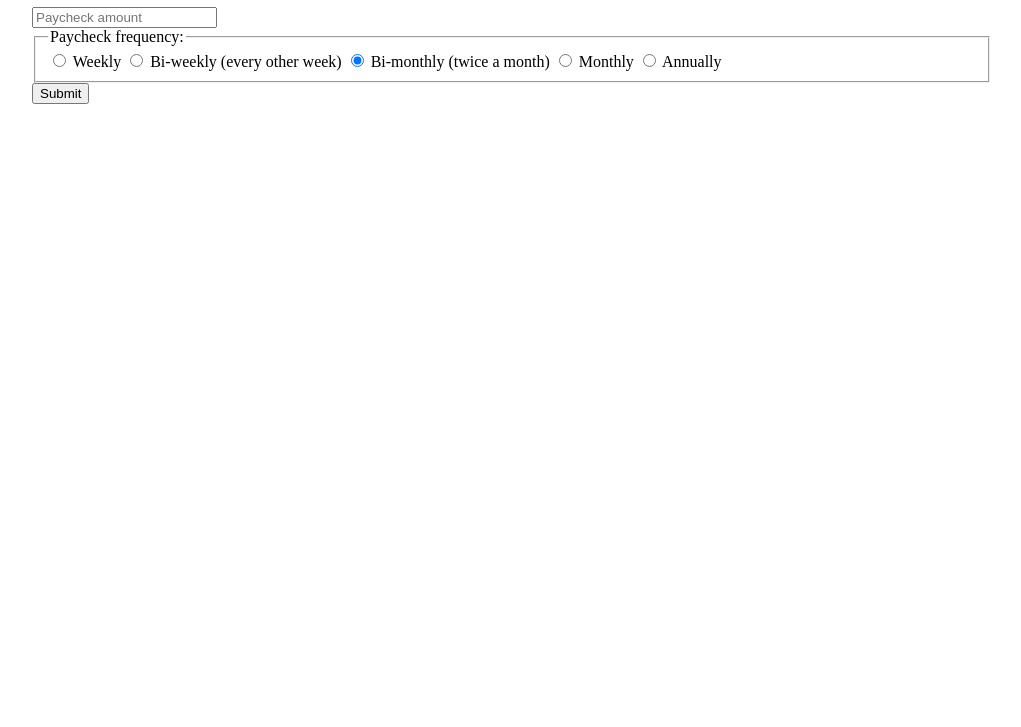
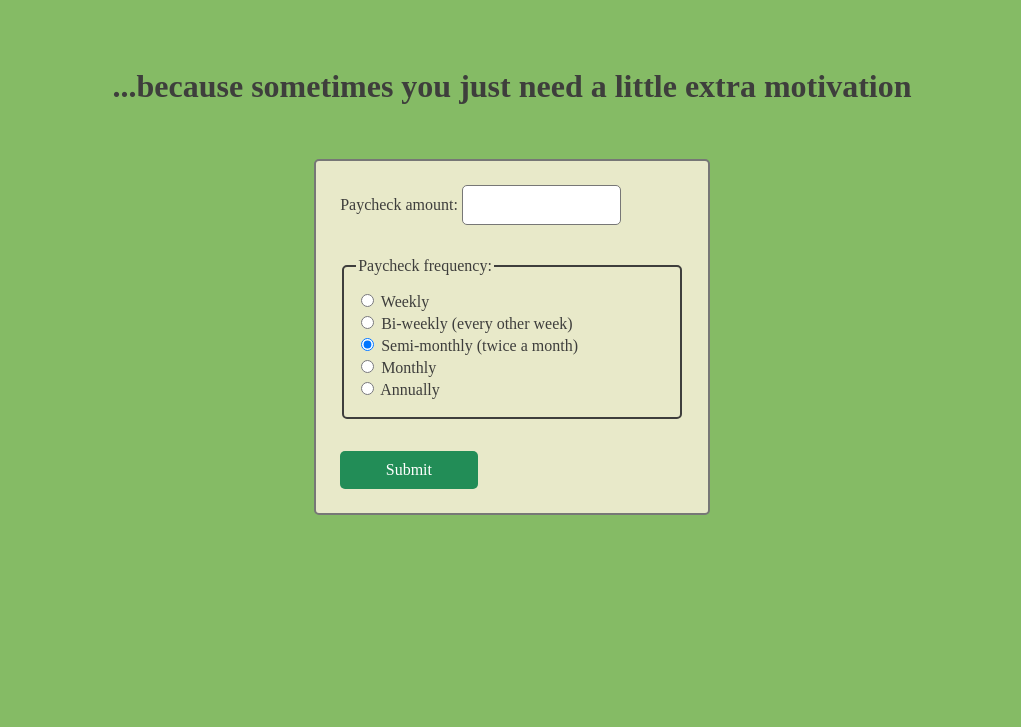
Before and after one commit to danodea/PayTickr, a plain HTML site: page index.html in a window 1280 px wide. Shown: the part 73-800 px from the top of the page, without its empty margins (128-1149 px from the left). Drawn offline with Linux system fonts and the light colour scheme; a web font is replaced by a local one.

Commit message:
styling, colors

```diff
--- a/index.html
+++ b/index.html
@@ -4,38 +4,40 @@
         <title>
             PayTickr
         </title>
+        <link rel="preconnect" href="https://fonts.googleapis.com">
+        <link rel="preconnect" href="https://fonts.gstatic.com" crossorigin>
+        <link href="https://fonts.googleapis.com/css2?family=Workbench&display=swap" rel="stylesheet">
         <link rel="stylesheet" href="styles.css">
     </head>
 
     <body>
-
+        <main>
             <header>
                 <h1>
-                Because sometimes you just need a little extra motivation
+                    ...because sometimes you just need a little extra motivation
                 </h1>
             </header>
 
-        <main>
+
             <form>
-                <input type="text" name="wage" placeholder="Paycheck amount" required maxlength="12" pattern="\d+" />
+                <label for="wage">Paycheck amount: </label>
+                <input type="text" name="wage" required maxlength="12" pattern="\d+" />
                 <fieldset>
                     <legend>Paycheck frequency:</legend>
-                    <div>
                     <input type="radio" id="frequencyChoice1" name="frequency" value="weekly" />
                     <label for="frequencyChoice1">Weekly</label>
-
+                    <br />
                     <input type="radio" id="frequencyChoice2" name="frequency" value="biweekly" />
                     <label for="frequencyChoice2">Bi-weekly (every other week)</label>
-
-                        <input type="radio" id="frequencyChoice3" name="frequency" value="bimonthly" checked/>
-                        <label for="frequencyChoice3">Bi-monthly (twice a month)</label>
-
+                    <br />
+                    <input type="radio" id="frequencyChoice3" name="frequency" value="semimonthly" checked/>
+                    <label for="frequencyChoice3">Semi-monthly (twice a month)</label>
+                    <br />
                     <input type="radio" id="frequencyChoice4" name="frequency" value="monthly" />
                     <label for="frequencyChoice4">Monthly</label>
-
+                    <br />
                     <input type="radio" id="frequencyChoice5" name="frequency" value="annually" />
                     <label for="frequencyChoice5">Annually</label>
-                    </div>
                 </fieldset>
                 <input type="submit" id="submit-button"/>
             </form>
--- a/index.js
+++ b/index.js
@@ -6,7 +6,7 @@ const output = document.querySelector("output");
 const centisecondsInPayPeriod = {
   weekly: 1440000,
   biweekly: 2880000,
-  bimonthly: 3117600, // 4.33 work weeks per month
+  semimonthly: 3117600, // 4.33 work weeks per month
   monthly: 6235200,
   annually: 74880000,
 };
--- a/styles.css
+++ b/styles.css
@@ -1,10 +1,76 @@
-body {
-  max-width: 75%;
-  margin: auto;
+:root {
+  /* thanks https://www.schemecolor.com/dollar-bill-color-scheme.php for some of these */
+  --black-olive: #3e3e3c;
+  --black-olive-tint: #777776;
+  --dirty-white: #e8e9c9;
+  --dollar-bill: #85bb65;
+  --sea-green: #228d57;
+  --nice-brown: #695649;
+  font-family: "Workbench", serif;
 }
 
-header {
+body {
+  background-color: var(--dollar-bill);
+  color: var(--black-olive);
+  display: flex;
+  height: 100vh;
+  width: 100vw;
+  margin: 0;
+  justify-content: space-around;
+
+  main {
+    padding-top: 15vh;
+    display: flex;
+    flex-direction: column;
+    align-items: center;
+    gap: 2rem;
+    width: 80%;
+
+    header {
+      text-align: center;
+    }
+
+    form {
+      border-radius: 5px;
+      border: 2px solid var(--black-olive-tint);
+      background-color: var(--dirty-white);
+      padding: 1.5rem;
+      /* width: 30%; */
+
+      input[type="text"] {
+        padding: 10px;
+        border: 1px solid var(--black-olive-tint);
+        border-radius: 5px;
+        font-size: 1rem;
+        font-family: inherit;
+        margin-bottom: 2rem;
+        width: 40%;
+      }
+
+      fieldset {
+        border-radius: 5px;
+        border: 2px solid var(--black-olive);
+        margin-bottom: 2rem;
+        padding-top: 1rem;
+        padding-bottom: 1rem;
+
+        input {
+          margin-bottom: 6px;
+        }
+      }
+
+      input[type="submit"] {
+        appearance: none;
+        -webkit-appearance: none;
+        padding: 10px;
+        border: none;
+        background-color: var(--sea-green);
+        color: #fff;
+        font-size: 16px;
+        font-family: inherit;
+        border-radius: 5px;
+        width: 40%;
+      }
+    }
+  }
 }
-
-main {
-}
```
Lines whose indentation alone changed are shown as unchanged.
